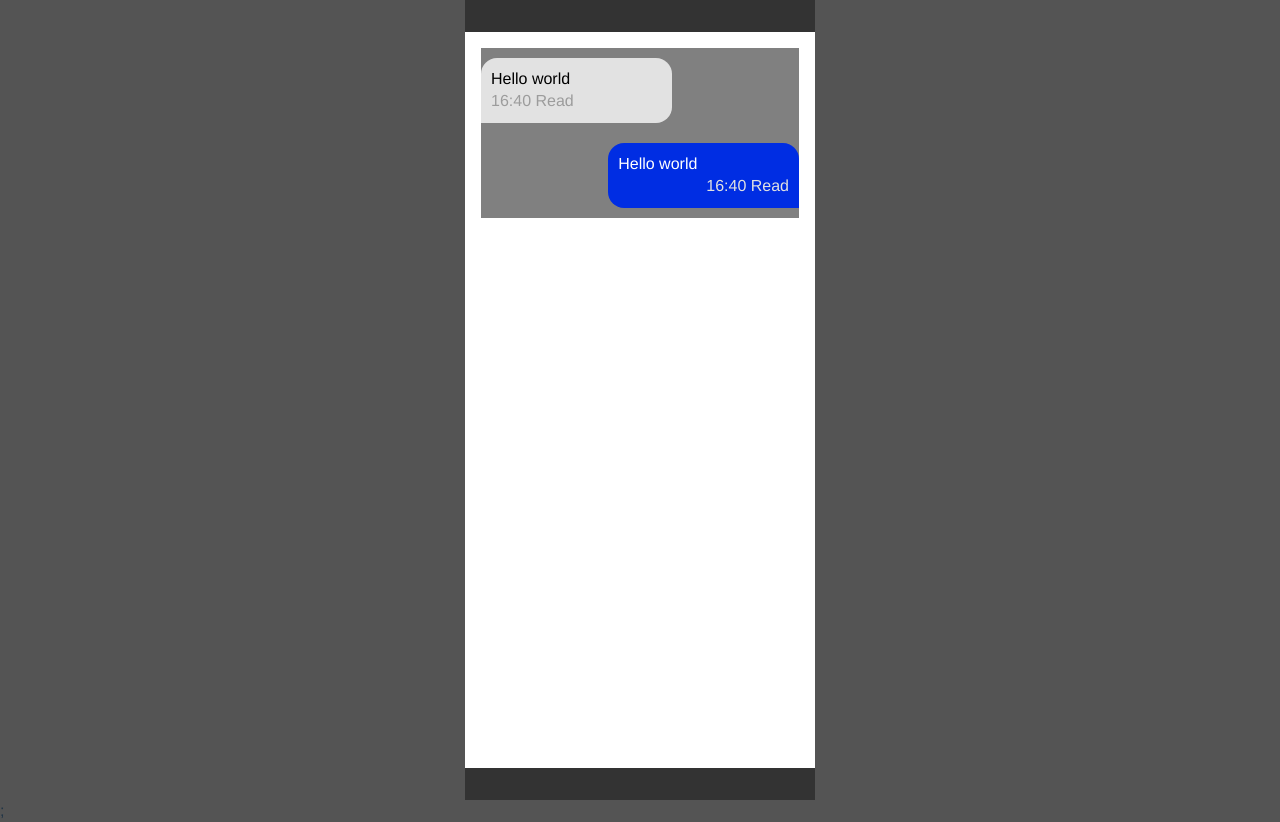
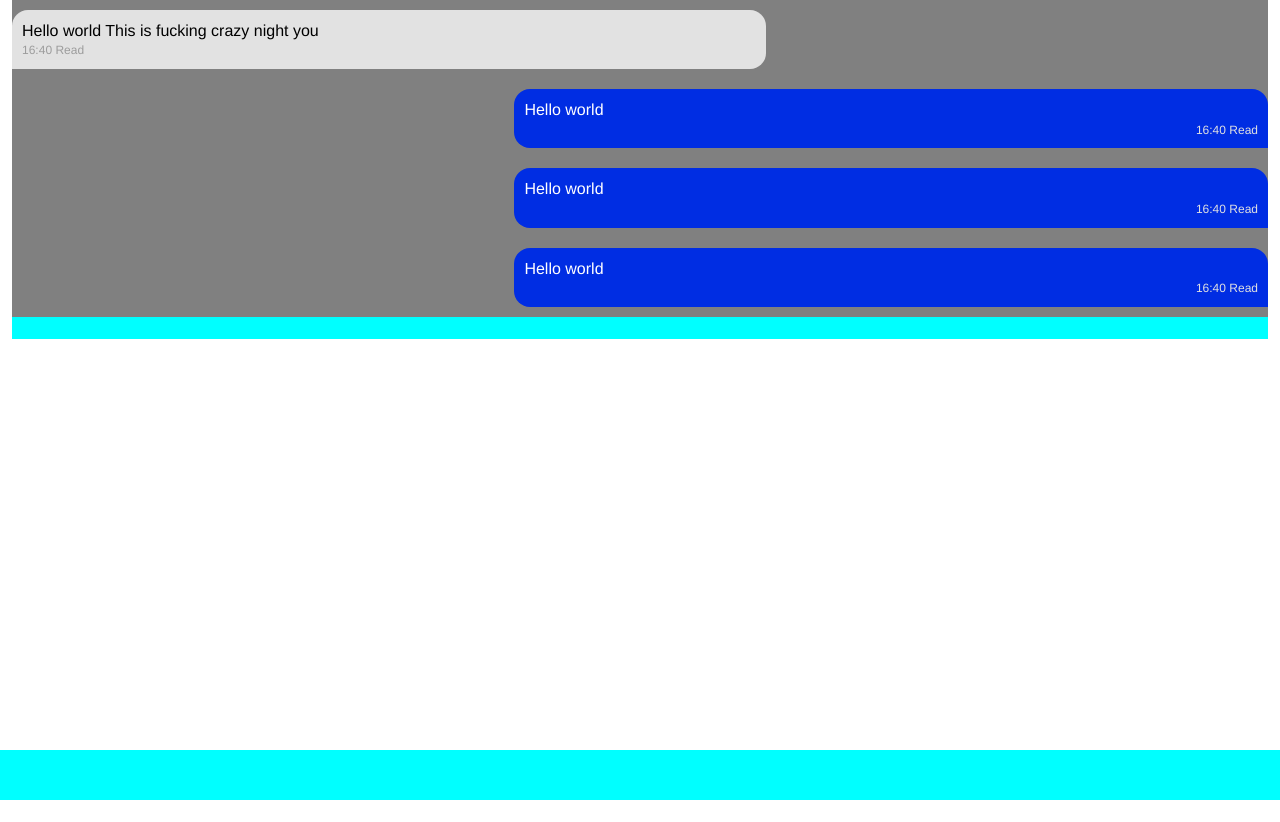
Before and after one commit to kimjang-toolkit/webSocket, a React (Vite) app in the folder Frontend/chat_app/: page / in a window 1280 px wide. After the commit the page ends 800 px from the top, so only its background shows below. Built offline with nearby package versions, Linux system fonts and the light colour scheme; no server answers.

Commit message:
Design: 레이아웃 설정

```diff
--- a/Frontend/chat_app/src/App.tsx
+++ b/Frontend/chat_app/src/App.tsx
@@ -19,7 +19,7 @@ function App() {
   return (
     <>
       <GlobalStyle />
-      <RouterProvider router={router} />;
+      <RouterProvider router={router} />
     </>
   );
 }
--- a/Frontend/chat_app/src/components/ChatBubble.tsx
+++ b/Frontend/chat_app/src/components/ChatBubble.tsx
@@ -40,8 +40,11 @@ const Bubble = styled.div<{ isUsers: boolean }>`
   display: flex;
   flex-direction: column;
 `;
-const Content = styled.p``;
+const Content = styled.p`
+  word-break: break-all;
+`;
 const Caption = styled.p<{ isUsers: boolean }>`
   text-align: ${({ isUsers }) => (isUsers ? 'left' : 'right')};
   color: ${({ isUsers }) => (isUsers ? '#9C9C9C' : '#E1E1E1')};
+  font-size: var(--font-size-xs);
 `;
--- /dev/null
+++ b/Frontend/chat_app/src/components/ChatInputBar.tsx
@@ -0,0 +1,15 @@
+import styled from 'styled-components';
+function ChatInputBar() {
+  return (
+    <ChatInputContainer>
+      <InputBar />
+    </ChatInputContainer>
+  );
+}
+
+export default ChatInputBar;
+
+const ChatInputContainer = styled.div`
+  display: flex;
+`;
+const InputBar = styled.input``;
--- a/Frontend/chat_app/src/components/ChatRoom.tsx
+++ b/Frontend/chat_app/src/components/ChatRoom.tsx
@@ -1,7 +1,7 @@
 import React from 'react';
 
 function ChatRoom() {
-  return <div>ChatRoom</div>;
+  return <div></div>;
 }
 
 export default ChatRoom;
--- a/Frontend/chat_app/src/components/RootLayout.tsx
+++ b/Frontend/chat_app/src/components/RootLayout.tsx
@@ -4,9 +4,7 @@ import styled from 'styled-components';
 const RootLayout: React.FC = () => {
   return (
     <Container>
-      <Header>
-        <Nav>{/* 네비게이션 링크 */}</Nav>
-      </Header>
+      <Header />
       <Main>
         <Outlet />
       </Main>
@@ -18,36 +16,38 @@ const RootLayout: React.FC = () => {
 export default RootLayout;
 
 const Container = styled.div`
+  width: 100vw;
+  height: 100vh;
   display: flex;
   flex-direction: column;
   background: #ffffff;
-  min-height: 100vh;
-  width: 350px;
-  margin: 0 auto;
 `;
 
 const Header = styled.header`
-  background: #333;
-  color: #fff;
-  padding: 1rem;
+  position: fixed;
+  top: 0;
+  width: 100%;
   display: flex;
   justify-content: space-between;
+  z-index: 1000;
+  background: aqua;
+  // height: 50px;
+  color: #fff;
   align-items: center;
 `;
 
-const Nav = styled.nav`
-  display: flex;
-  gap: 1rem;
-`;
-
 const Main = styled.main`
-  flex: 1;
-  padding: 1rem;
+  padding: 0 12px;
+  overflow-y: auto;
 `;
 
 const Footer = styled.footer`
-  background: #333;
+  position: fixed;
+  bottom: 0;
+  width: 100%;
+  z-index: 1000;
+  background: aqua;
   color: #fff;
-  padding: 1rem;
   text-align: center;
+  height: 50px;
 `;
--- a/Frontend/chat_app/src/pages/Home.tsx
+++ b/Frontend/chat_app/src/pages/Home.tsx
@@ -1,6 +1,7 @@
 import { Client } from '@stomp/stompjs';
 import ChatBubble from '../components/ChatBubble';
 import styled from 'styled-components';
+import ChatInputBar from '../components/ChatInputBar';
 function Home() {
   const message = {
     type: 'greeting',
@@ -33,15 +34,28 @@ function Home() {
   client.activate();
 
   return (
-    <ChatContainer>
-      <ChatBubble isUsers={true} data={{ content: 'Hello world', published: '1640' }} />
-      <ChatBubble isUsers={false} data={{ content: 'Hello world', published: '1640' }} />
-    </ChatContainer>
+    <ChatRoom>
+      <ChatContainer>
+        <ChatBubble
+          isUsers={true}
+          data={{ content: 'Hello world This is fucking crazy night you', published: '1640' }}
+        />
+        <ChatBubble isUsers={false} data={{ content: 'Hello world', published: '1640' }} />
+        <ChatBubble isUsers={false} data={{ content: 'Hello world', published: '1640' }} />
+        <ChatBubble isUsers={false} data={{ content: 'Hello world', published: '1640' }} />
+      </ChatContainer>
+      <ChatInputBar />
+    </ChatRoom>
   );
 }
 
 export default Home;
 
+const ChatRoom = styled.main`
+  display: flex;
+  flex-direction: column;
+  background: aqua;
+`;
 const ChatContainer = styled.section`
   background: gray;
   display: flex;
--- a/Frontend/chat_app/src/styles/GlobalStyle.tsx
+++ b/Frontend/chat_app/src/styles/GlobalStyle.tsx
@@ -7,9 +7,6 @@ const GlobalStyle = createGlobalStyle`
   --font-size-md: 1rem;     /* 16px */
   --font-size-lg: 1.125rem; /* 18px */
   --font-size-xl: 1.5rem;   /* 24px */
-
-  width:100%;
-  height: 100%;
 }
 *, *::before, *::after {
     box-sizing: border-box;
@@ -39,6 +36,7 @@ const GlobalStyle = createGlobalStyle`
   vertical-align: baseline;
 }
 body,html {
+
   background: #545454;
   font-family: "Helvetica", "Arial", sans-serif;
   line-height: 1.4;
```
Lines whose indentation alone changed are shown as unchanged.
